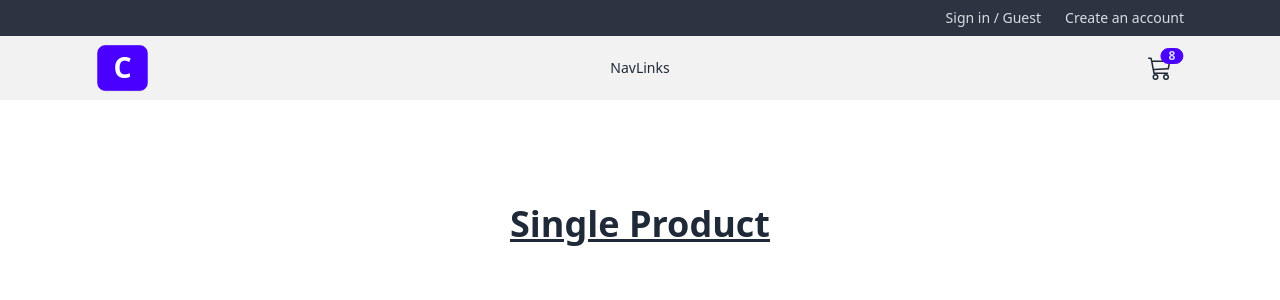
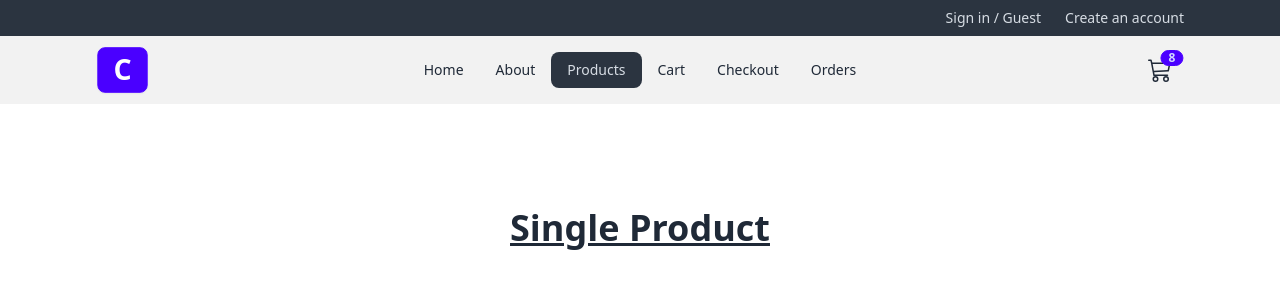
Before and after one commit to pktcodes/comfy-store-react-project-v2, a React (Vite) app: page /products/1 in a window 1280 px wide. Shown: the top 300 px of the page. Built offline with nearby package versions, Linux system fonts and the light colour scheme.

Commit message:
NavLinks Component

```diff
--- /dev/null
+++ b/src/components/NavLinks.jsx
@@ -0,0 +1,27 @@
+import { NavLink } from "react-router-dom";
+
+const links = [
+  { id: "1", url: "/", text: "home" },
+  { id: "2", url: "about", text: "about" },
+  { id: "3", url: "products", text: "products" },
+  { id: "4", url: "cart", text: "cart" },
+  { id: "5", url: "checkout", text: "checkout" },
+  { id: "6", url: "orders", text: "orders" },
+];
+
+const NavLinks = () => {
+  return (
+    <>
+      {links.map((link) => {
+        const { id, url, text } = link;
+        return (
+          <li key={id} className="capitalize">
+            <NavLink to={url}>{text}</NavLink>
+          </li>
+        );
+      })}
+    </>
+  );
+};
+
+export default NavLinks;
--- a/src/components/Navbar.jsx
+++ b/src/components/Navbar.jsx
@@ -1,6 +1,8 @@
 import { BsCart3 } from "react-icons/bs";
 import { FaBarsStaggered } from "react-icons/fa6";
 import { NavLink } from "react-router-dom";
+
+import NavLinks from "./NavLinks";
 
 const Navbar = () => {
   return (
@@ -19,13 +21,15 @@
             <label tabIndex={0} className="btn btn-ghost lg:hidden">
               <FaBarsStaggered className="h-6 w-6" />
             </label>
-            <ul className="menu dropdown-content menu-horizontal menu-sm z-[1] mt-3 bg-base-200 p-2 shadow">
-              NavLinks
+            <ul className="menu dropdown-content menu-sm z-[1] mt-3 w-52 rounded-box bg-base-200 p-2 shadow">
+              <NavLinks />
             </ul>
           </div>
         </div>
         <div className="navbar-center hidden lg:flex">
-          <ul className="menu menu-horizontal">NavLinks</ul>
+          <ul className="menu menu-horizontal">
+            <NavLinks />
+          </ul>
         </div>
         <div className="navbar-end">
           {/* THEME SETUP */}
```
